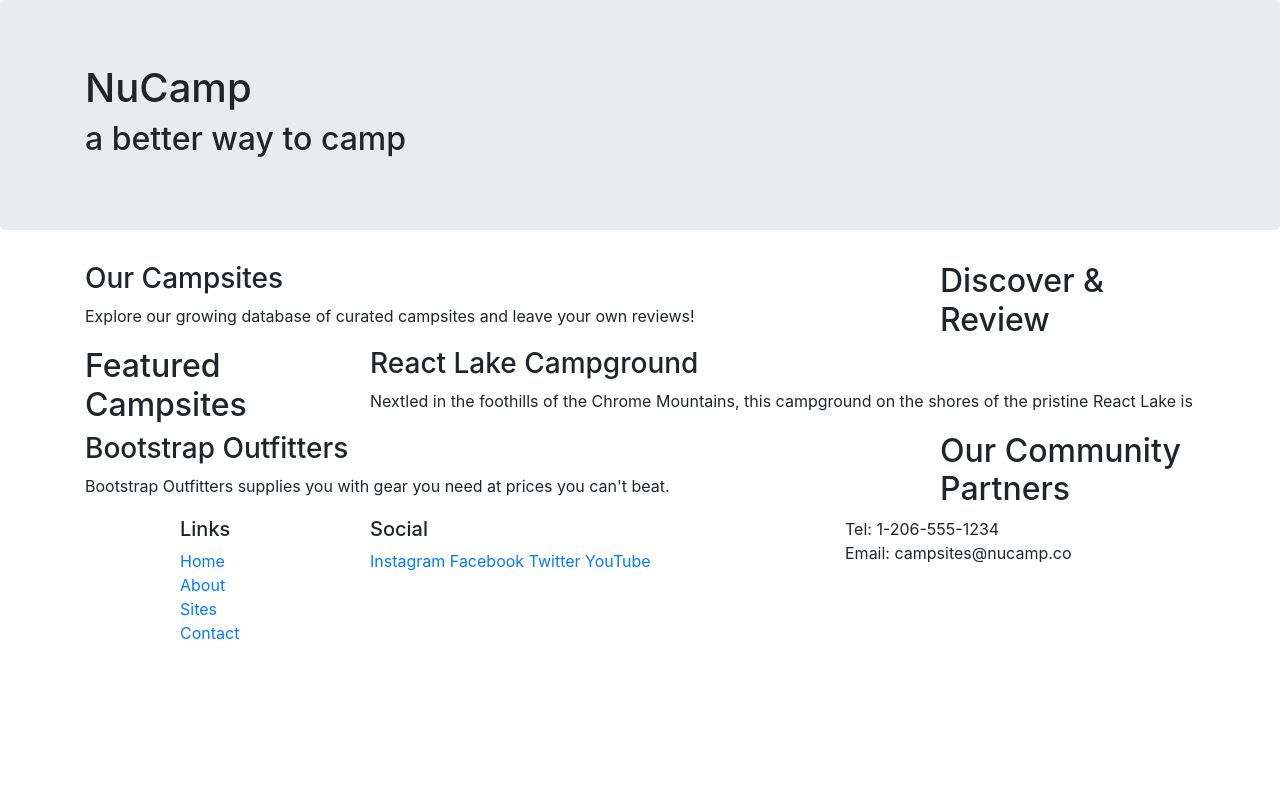
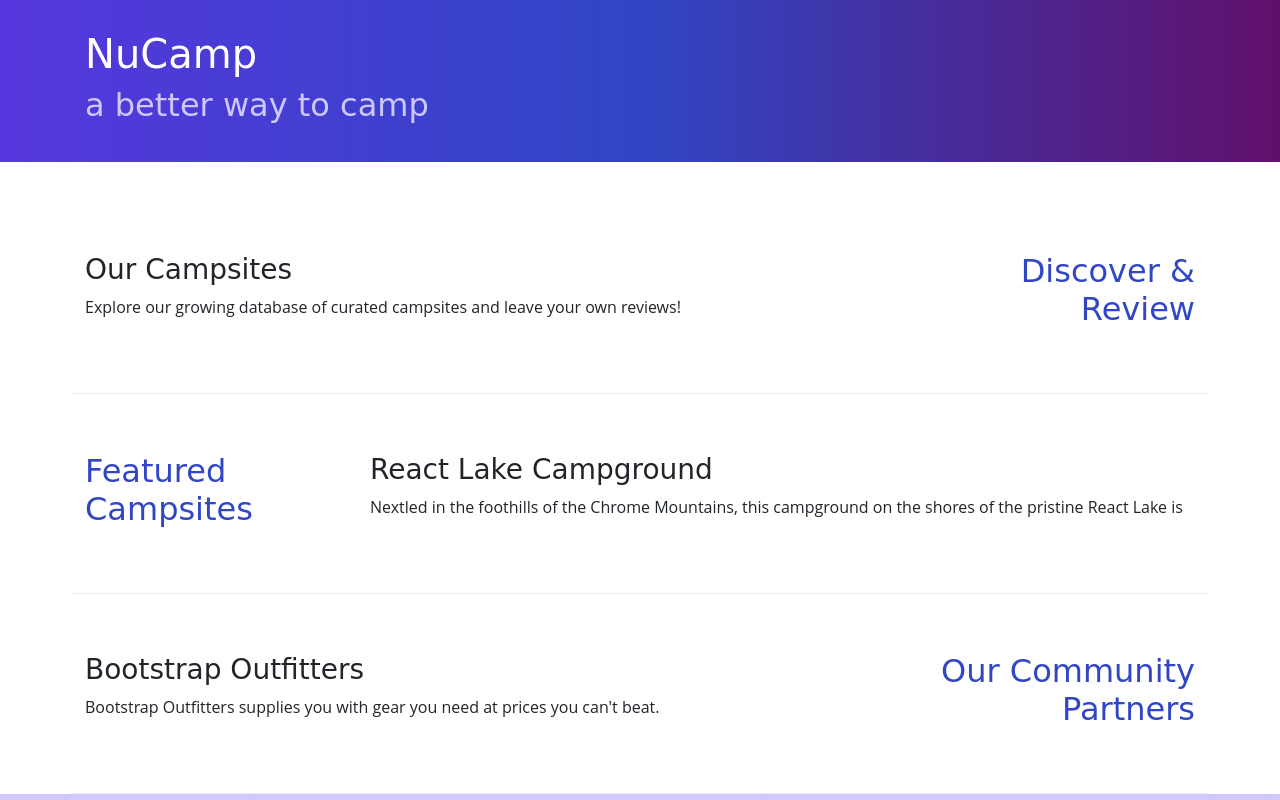
Before and after one commit to sharon-f-lewis/Nucampsite, a website: page index.html in a window 1280 px wide. Shown: the top 800 px of the page. Drawn offline with nearby package versions, Linux system fonts and the light colour scheme.

Commit message:
Adding Custom Styles

```diff
--- /dev/null
+++ b/css/styles.css
@@ -0,0 +1,32 @@
+body {
+  font-family: "Open Sans", sans-serif;
+}
+
+h1, h2, h3 {
+  font-family: "Lobster", cursive;
+}
+
+h2 {
+  color: #3046c5;
+}
+
+header h2 {
+  color: #cec8ff;
+}
+
+footer {
+  background-image: linear-gradient(#cec8ff, white);
+  padding: 20px 0;
+}
+
+.jumbotron {
+  padding: 30px;
+  background-image: linear-gradient(to right, #5637dd, #3046c5, #60106b);
+  color: white;
+}
+
+.row-content {
+  padding: 50px 0;
+  border-bottom: 1px ridge;
+  min-height: 200px;
+}
--- a/index.html
+++ b/index.html
@@ -9,11 +9,15 @@
     <!-- Bootstrap CSS -->
     <link rel="stylesheet" href="node_modules/bootstrap/dist/css/bootstrap.min.css" />
 
+    <!-- Additional CSS must be placed after Bootstrap CSS -->
+    <link rel="stylesheet" href="https://fonts.googleapis.com/css?family="Lobster|Open+Sans" />
+    <link rel="stylesheet" href="css/styles.css" />
+
     <title>NuCamp: A Better Way To Camp</title>
   </head>
 
   <body>
-    <header class="jumbotron">
+    <header class="jumbotron jumbotron-fluid">
       <div class="container">
         <div class="row">
           <div class="col">
@@ -25,9 +29,9 @@
     </header>
 
     <div class="container">
-      <div class="row">
+      <div class="row row-content align-items-center">
         <div class="col-sm-4 order-sm-last col-md-3">
-          <h2>Discover & Review</h2>
+          <h2 class="text-sm-right">Discover & Review</h2>
         </div> <!-- end col -->
         <div class="col">
           <h3>Our Campsites</h3>
@@ -37,7 +41,7 @@
     </div> <!-- end container-->
 
     <div class="container">
-      <div class="row">
+      <div class="row row-content align-items-center">
         <div class="col-sm-4 col-md-3">
           <h2>Featured Campsites</h2>
         </div> <!-- end col -->
@@ -51,9 +55,9 @@
     </div> <!-- end container-->
 
     <div class="container">
-      <div class="row">
+      <div class="row row-content align-items-center">
         <div class="col-sm-4 order-sm-last col-md-3">
-          <h2>Our Community Partners</h2>
+          <h2 class="text-sm-right">Our Community Partners</h2>
         </div> <!-- end col -->
         <div class="col">
           <h3>Bootstrap Outfitters</h3>
@@ -75,7 +79,7 @@
             </ul>
           </div> <!-- end col -->
 
-          <div class="col-6 col-sm-5">
+          <div class="col-6 col-sm-5 text-center">
             <h5>Social</h5>
             <a href="http://instagram.com/">Instagram</a>
             <a href="http://facebook.com/">Facebook</a>
@@ -83,7 +87,7 @@
             <a href="http://youtube.com/">YouTube</a>
           </div> <!-- end col -->
 
-          <div class="col-sm-4">
+          <div class="col-sm-4 text-center">
             Tel: 1-206-555-1234<br />
             Email: campsites@nucamp.co
           </div> <!-- end col -->
```
